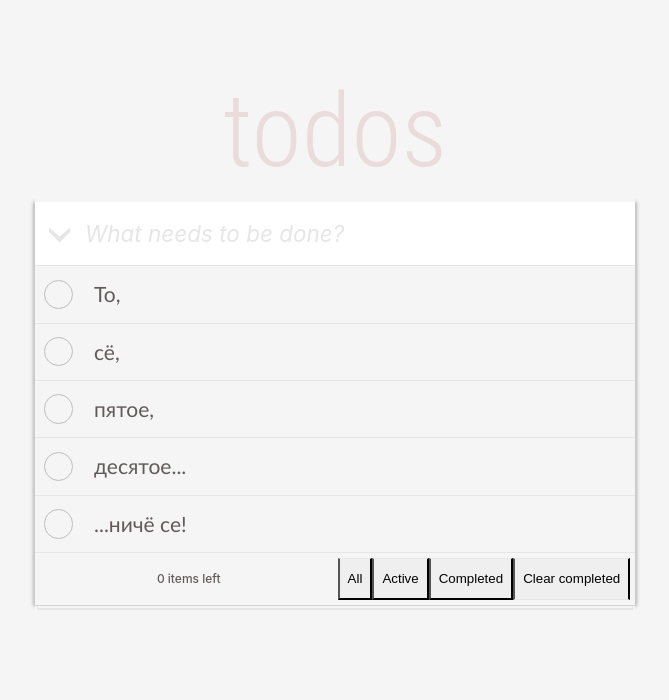
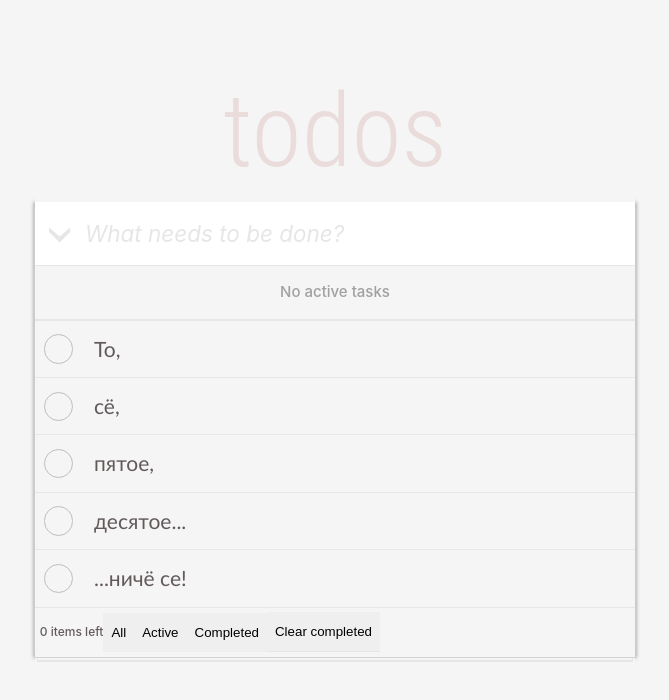
Before and after one commit to InnaTsyganenko/todos, a React (Create React App) app: page / in a window 1280 px wide. Both pictures are taken after a click on the button "Active". Shown: the top 700 px of the page, without its empty margins (305-974 px from the left). Built offline with nearby package versions, Linux system fonts and the light colour scheme.

Commit message:
styled filters

```diff
--- a/src/components/main-screen/components/todo-footer/todo-footer.styled.ts
+++ b/src/components/main-screen/components/todo-footer/todo-footer.styled.ts
@@ -4,6 +4,8 @@ const TodoFooterWrapper = styled.div`
   display: flex;
   flex-direction: row;
   flex-wrap: wrap;
+  align-content: center;
+  align-items: center;
   margin: auto;
   padding: 0.4em;
   color: ${({ theme }) => theme.color.eclipse};
@@ -16,14 +18,14 @@ const TodoFooterWrapper = styled.div`
 `;
 
 const TodoInfoLeft = styled.span`
-  margin: auto;
+  margin: 0;
   padding: 0;
 `;
 
 const TodoFilterButton = styled.button`
   margin: 0;
   padding: 0;
-  border-top: 1px solid ${({ theme }) => theme.color.whisper};
+  border: none;
   padding: 0.9em 0.6em;
 
   &:last-of-type {
@@ -34,7 +36,7 @@ const TodoFilterButton = styled.button`
 const TodoClearCompletedButton = styled.button`
   margin: 0;
   padding: 0;
-  border-top: 1px solid ${({ theme }) => theme.color.whisper};
+  border: none;
   padding: 0.9em 0.6em;
   cursor: pointer;
 
--- a/src/components/main-screen/components/todo-list/todo-list.tsx
+++ b/src/components/main-screen/components/todo-list/todo-list.tsx
@@ -1,4 +1,4 @@
-import { DEFAULT_FILTER } from 'const';
+import { DEFAULT_FILTER, FilterItems } from 'const';
 import { useAppDispatch, useAppSelector } from 'hooks';
 import { getMockTasks } from 'mock';
 import { PropsWithChildren } from 'react';
@@ -6,6 +6,7 @@ import { getActiveFilter, getFiltredMovies, getTasks } from 'store/task-operatio
 import { changeTaskStatus } from 'store/task-operations/task-operations';
 import TodoFooter from '../todo-footer/todo-footer';
 import TodoInputField from '../todo-input-field/todo-input-field';
+import { TodoNoTasksContainer } from '../todo-no-tasks/todo-no-tasks.styled';
 import * as S from './todo-list.styled';
 
 type TodoListProps = PropsWithChildren<{
@@ -27,6 +28,15 @@ const TodoList = ({ children, ...props }: TodoListProps) => {
     <S.TaskListWrapper>
       <TodoInputField />
       <S.TaskList>
+        {(selectedFilter === FilterItems[1]) && (filtredItems.length < 1)
+          ? <TodoNoTasksContainer>No active tasks</TodoNoTasksContainer>
+          : false}
+
+        {(selectedFilter === FilterItems[2]) && (filtredItems.length < 1)
+          ? <TodoNoTasksContainer>No completed tasks</TodoNoTasksContainer>
+          : false}
+
+
         {((tasksInList.length === 0)
           ? getMockTasks
           : (selectedFilter === DEFAULT_FILTER)
--- /dev/null
+++ b/src/components/main-screen/components/todo-no-tasks/todo-no-tasks.styled.ts
@@ -0,0 +1,14 @@
+import styled, { keyframes } from 'styled-components';
+
+const TodoNoTasksContainer = styled.div`
+  margin: auto;
+  padding: 0;
+  width: 100%;
+  border-top: 1px solid ${({ theme }) => theme.color.whisper};
+  border-bottom: 1px solid ${({ theme }) => theme.color.whisper};
+  padding: 1em;
+`;
+
+export {
+  TodoNoTasksContainer,
+};
--- /dev/null
+++ b/src/components/main-screen/components/todo-no-tasks/todo-no-tasks.tsx
@@ -0,0 +1,13 @@
+import { PropsWithChildren, ReactNode } from 'react';
+import * as S from './todo-no-tasks.styled';
+
+type TodoNoTasksProps = PropsWithChildren<{
+  children?: ReactNode;
+}>;
+
+function TodoNoTasks({children = ''}: TodoNoTasksProps): JSX.Element {
+  return (<S.TodoNoTasksContainer>{children}</S.TodoNoTasksContainer>
+  );
+}
+
+export default TodoNoTasks;
```
